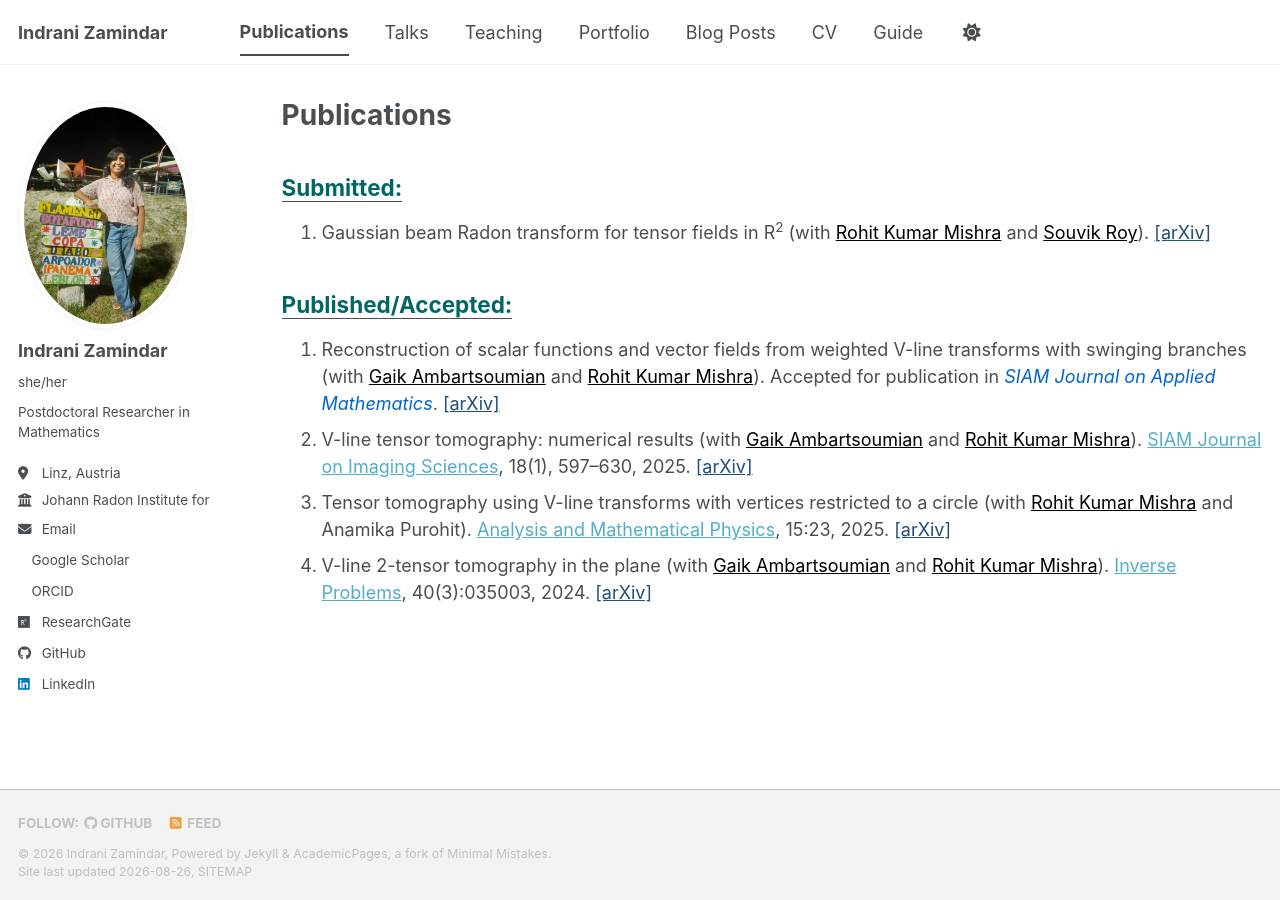
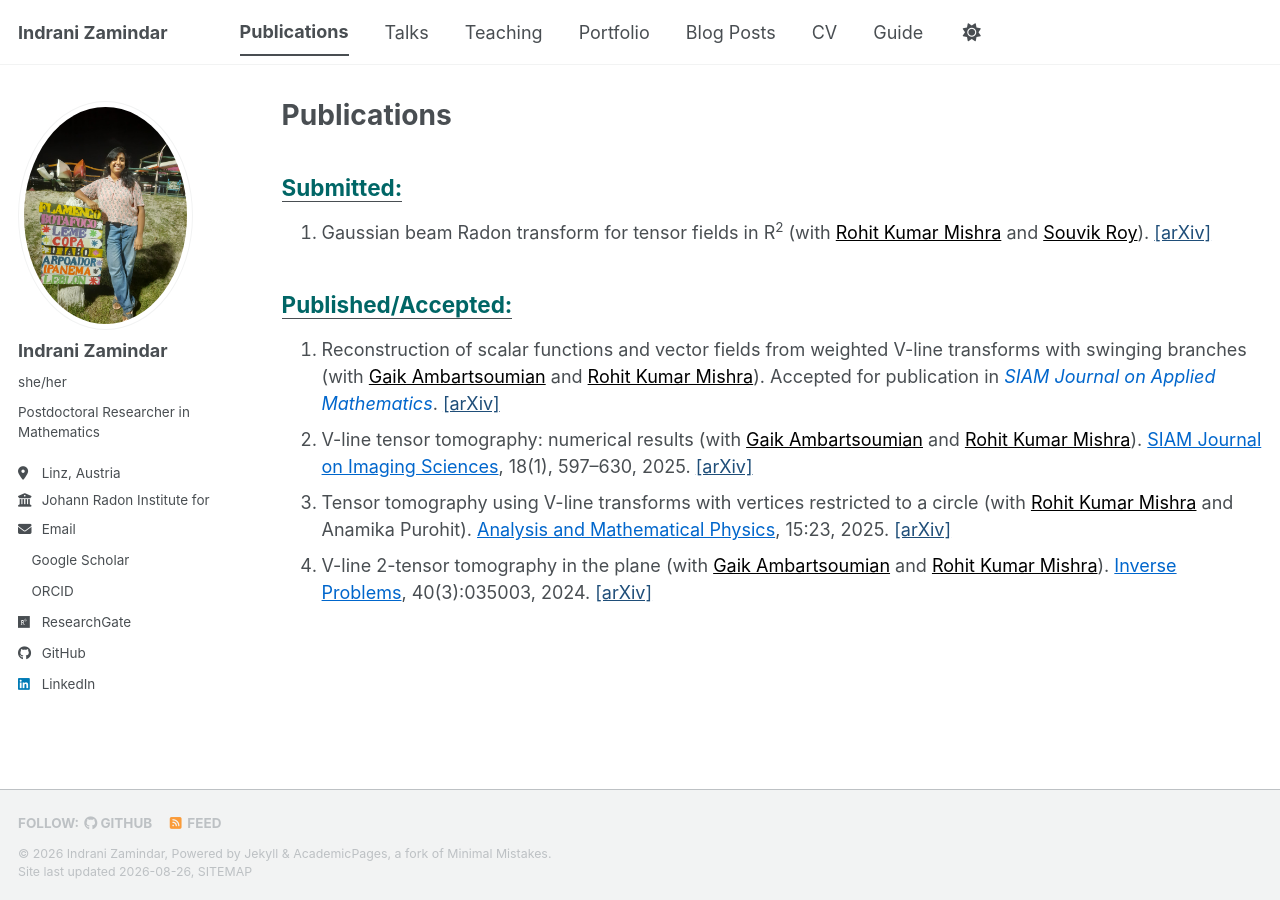
Before and after one commit to izamindar/izamindar.github.io, a Jekyll site: the page built from _pages/publications.html, in a window 1280 px wide. Built offline with Jekyll 4.4.1, drawn with Linux system fonts in a browser that asks for light colours; a style sheet for code colours, icons or effects is not loaded.

Commit message:
Update publication page

```diff
--- a/_pages/publications.html
+++ b/_pages/publications.html
@@ -4,47 +4,54 @@ title: "Publications"
 permalink: /publications/
 author_profile: true
 ---
+
 <h2 style="color:#006666;"><u>Submitted:</u></h2>
 
 <ol>
   <li>
     Gaussian beam Radon transform for tensor fields in R<sup>2</sup>
-    (with <a href="https://sites.google.com/view/rkmishra91" style="color:black;">Rohit Kumar Mishra</a> and <a href="https://roysouvik2.github.io/" style="color:black;">Souvik Roy</a>).
+    (with <a href="https://sites.google.com/view/rkmishra91" style="color:black;">Rohit Kumar Mishra</a>
+    and <a href="https://roysouvik2.github.io/" style="color:black;">Souvik Roy</a>).
     <a href="https://arxiv.org/abs/2608.21966" style="color:#1F4E79;">[arXiv]</a>
   </li>
 </ol>
+
 
 <h2 style="color:#006666;"><u>Published/Accepted:</u></h2>
 
 <ol>
   <li>
     Reconstruction of scalar functions and vector fields from weighted V-line transforms with swinging branches
-    (with <a href="https://websites.uta.edu/gambarts/" style="color:black;">Gaik Ambartsoumian</a> and <a href="https://sites.google.com/view/rkmishra91" style="color:black;">Rohit Kumar Mishra</a>).
+    (with <a href="https://websites.uta.edu/gambarts/" style="color:black;">Gaik Ambartsoumian</a>
+    and <a href="https://sites.google.com/view/rkmishra91" style="color:black;">Rohit Kumar Mishra</a>).
     Accepted for publication in
-    <em style="color:#0066cc;">SIAM Journal on Applied Mathematics</em>.
+    <em style="color:#0066CC;">SIAM Journal on Applied Mathematics</em>.
     <a href="https://arxiv.org/abs/2509.00922" style="color:#1F4E79;">[arXiv]</a>
   </li>
 
   <li>
     V-line tensor tomography: numerical results
-    (with <a href="https://websites.uta.edu/gambarts/" style="color:black;">Gaik Ambartsoumian</a> and <a href="https://sites.google.com/view/rkmishra91" style="color:black;">Rohit Kumar Mishra</a>).
-    <a href="https://epubs.siam.org/doi/10.1137/24M1689028">SIAM Journal on Imaging Sciences</a>,
+    (with <a href="https://websites.uta.edu/gambarts/" style="color:black;">Gaik Ambartsoumian</a>
+    and <a href="https://sites.google.com/view/rkmishra91" style="color:black;">Rohit Kumar Mishra</a>).
+    <a href="https://epubs.siam.org/doi/10.1137/24M1689028" style="color:#0066CC;">SIAM Journal on Imaging Sciences</a>,
     18(1), 597–630, 2025.
     <a href="https://arxiv.org/pdf/2405.03249" style="color:#1F4E79;">[arXiv]</a>
   </li>
 
   <li>
     Tensor tomography using V-line transforms with vertices restricted to a circle
-    (with <a href="https://sites.google.com/view/rkmishra91" style="color:black;">Rohit Kumar Mishra</a> and Anamika Purohit).
-    <a href="https://link.springer.com/article/10.1007/s13324-025-01014-4">Analysis and Mathematical Physics</a>,
+    (with <a href="https://sites.google.com/view/rkmishra91" style="color:black;">Rohit Kumar Mishra</a>
+    and Anamika Purohit).
+    <a href="https://link.springer.com/article/10.1007/s13324-025-01014-4" style="color:#0066CC;">Analysis and Mathematical Physics</a>,
     15:23, 2025.
     <a href="https://arxiv.org/pdf/2411.04145" style="color:#1F4E79;">[arXiv]</a>
   </li>
 
   <li>
     V-line 2-tensor tomography in the plane
-    (with <a href="https://websites.uta.edu/gambarts/" style="color:black;">Gaik Ambartsoumian</a> and <a href="https://sites.google.com/view/rkmishra91" style="color:black;">Rohit Kumar Mishra</a>).
-    <a href="https://iopscience.iop.org/article/10.1088/1361-6420/ad1f83">Inverse Problems</a>,
+    (with <a href="https://websites.uta.edu/gambarts/" style="color:black;">Gaik Ambartsoumian</a>
+    and <a href="https://sites.google.com/view/rkmishra91" style="color:black;">Rohit Kumar Mishra</a>).
+    <a href="https://iopscience.iop.org/article/10.1088/1361-6420/ad1f83" style="color:#0066CC;">Inverse Problems</a>,
     40(3):035003, 2024.
     <a href="https://arxiv.org/abs/2306.13245" style="color:#1F4E79;">[arXiv]</a>
   </li>
```
